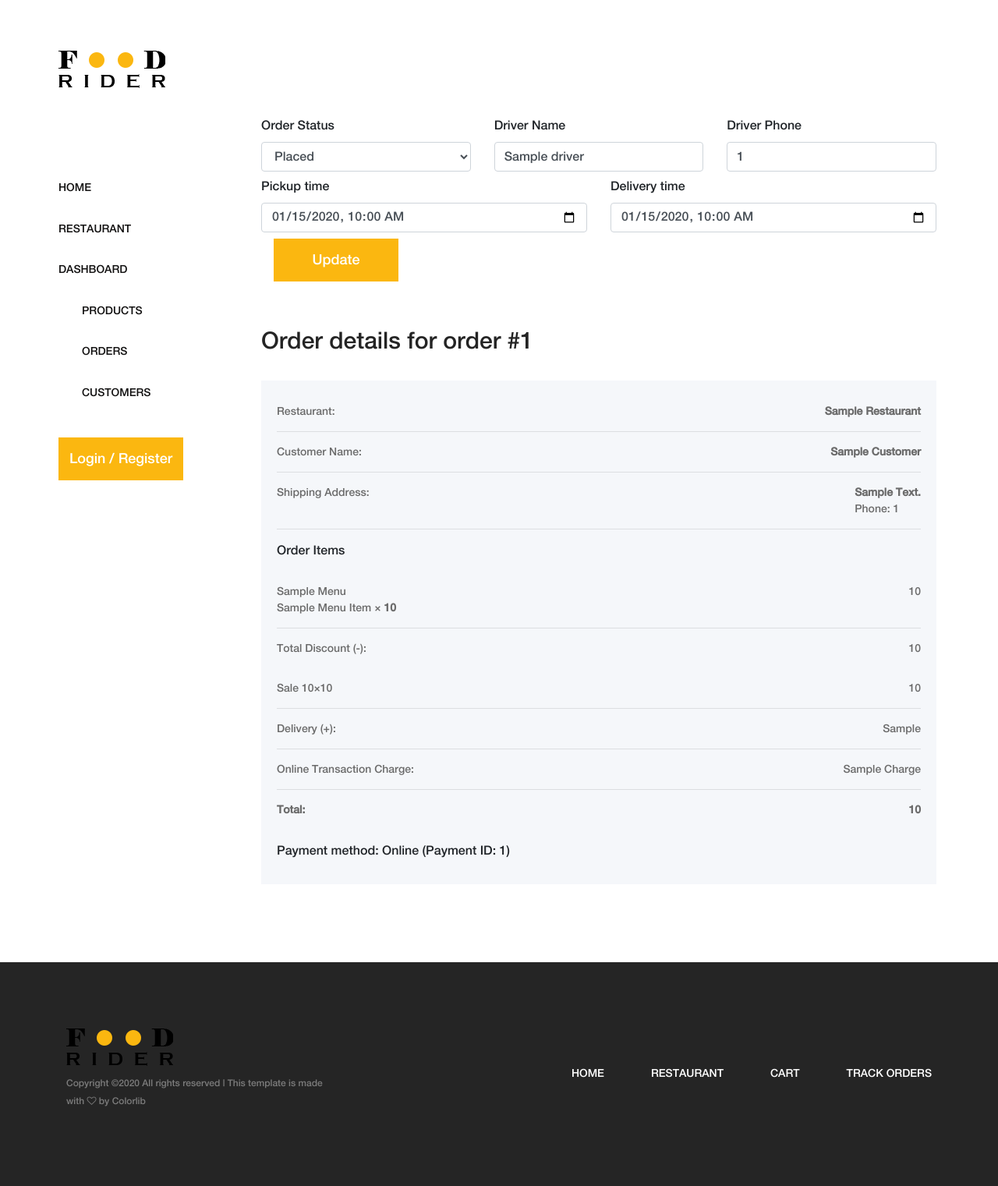
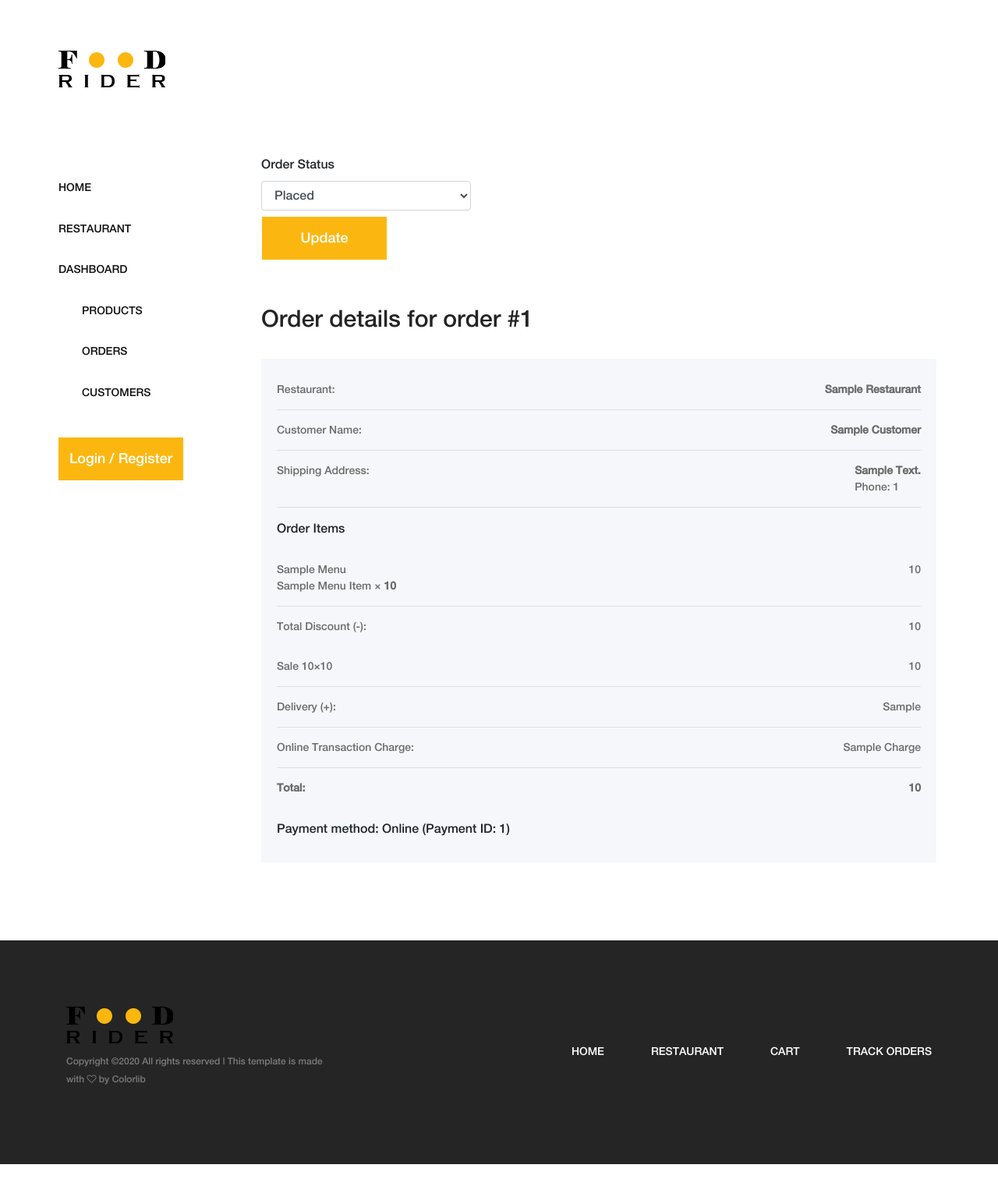
Before and after one commit to jabir15/foodrider, a Django app: template users/templates/users/order-details.html in a window 1280 px wide. Shown: the whole page at 78% size. After the commit the page ends 1493 px from the top, so only its background shows below. Run offline with Django 3.2, Linux system fonts and the light colour scheme; the template is opened without the code that fills it: most values are stand-ins (such as "Sample title", 1, 10 or a date in 2020); some libraries are stand-ins or nearby versions.

Commit message:
admin order details basic validation

```diff
--- a/users/templates/users/order-details.html
+++ b/users/templates/users/order-details.html
@@ -6,7 +6,7 @@
 {% block content %}
 <div class="cart-table-area section-padding-100">
     <div class="container-fluid">
-        <div class="row mt-50">
+        <div class="row mt-100">
             <div class='col-12'>
                 <form id="add_new" action="{% url 'admin-order-details' transactionid=order.transaction_id %}" method="POST">
                     {% csrf_token %}
@@ -14,19 +14,21 @@
                         <div class="col-12 col-lg-4">
                             <label for="order_status">Order Status</label>
                             <select class="form-control mb-2 mr-sm-2" id="order_status" name="order_status">
-                                <option value=1 {% if order.status == 1 %}selected="selected" {% endif %}>Placed
+                                <option value="1" {% if order.status == 1 %}selected="selected" {% endif %}>Placed
                                 </option>
-                                <option value=2 {% if order.status == 2 %}selected="selected" {% endif %}>Confirmed
+                                <option value="2" {% if order.status == 2 %}selected="selected" {% endif %}>Confirmed
                                 </option>
-                                <option value=3 {% if order.status == 3 %}selected="selected" {% endif %}>Ready
+                                <option value="3" {% if order.status == 3 %}selected="selected" {% endif %}>Ready
                                 </option>
-                                <option value=4 {% if order.status == 4 %}selected="selected" {% endif %}>Picked Up
+                                <option value="4" {% if order.status == 4 %}selected="selected" {% endif %}>Picked Up
                                 </option>
-                                <option value=5 {% if order.status == 5 %}selected="selected" {% endif %}>Delivered
+                                <option value="5" {% if order.status == 5 %}selected="selected" {% endif %}>Delivered
                                 </option>
                             </select>
                         </div>
-                        <div class="col-12 col-lg-4">
+                    </div>
+                    <div class="row">
+                        <div class="d-none col-12 col-lg-4" id="driver_namefield">
                             <label for="driver_name">Driver Name</label>
                             <input type="text" list="driver_names" class="form-control mb-2 mr-sm-2" id="driver_name" name="driver_name"
                                 {% if order.driver %}value="{{order.driver.name}}"{% endif %} placeholder="Name">
@@ -36,28 +38,29 @@
                                 {% endfor %}
                                 </datalist>
                         </div>
-                        <div class="col-12 col-lg-4">
+                        <div class="d-none col-12 col-lg-4" id="driver_phonefield">
                             <label for="driver_phone_number">Driver Phone</label>
-                            <input type="text" list="driver_phone" class="form-control mb-2 mr-sm-2" id="driver_phone_number" name="driver_phone_number"
+                            <input type="tel" list="driver_phones" class="form-control mb-2 mr-sm-2" id="driver_phone" name="driver_phone_number"
+                                maxlength="10", minlength="10" pattern="[6-9]{1}[0-9]{9}" title="10 digit phone number without any country codes"
                                 {% if order.driver %}value="{{order.driver.phone_number}}"{% endif %} placeholder="Phone">
-                                <datalist id="driver_phone">
+                                <datalist id="driver_phones">
                                 {% for driver in drivers %}
                                 <option value="{{driver.phone_number}}">
                                 {% endfor %}
                                 </datalist>
                         </div>
-                        <div class="col-12 col-lg-6" id="pickup_time">
-                            <label for="pickup-time">Pickup time</label>
-                            <input type="datetime-local" class="form-control mb-2 mr-sm-2" id="pickup-time" name="pickup-time"
+                        <div class="d-none col-12 col-lg-4" id="pickup_time">
+                            <label for="pickup-times">Pickup time</label>
+                            <input type="datetime-local" class="form-control mb-2 mr-sm-2" id="pickup-times" name="pickup-time"
                             value="{% if order.date_picked %}{{order.date_picked|date:'Y-m-d'}}T{{order.date_picked|time:'H:i'}}{% endif %}">
                         </div>
-                        <div class="col-12 col-lg-6" id="delivery_time">
-                            <label for="pickup-time">Delivery time</label>
-                            <input type="datetime-local" class="form-control mb-2 mr-sm-2" id="delivery-time" name="delivery-time"
+                        <div class="d-none col-12 col-lg-4" id="delivery_time">
+                            <label for="delivery-times">Delivery time</label>
+                            <input type="datetime-local" class="form-control mb-2 mr-sm-2" id="delivery-times" name="delivery-time"
                             value="{% if order.date_delivered %}{{order.date_delivered|date:'Y-m-d'}}T{{order.date_delivered|time:'H:i'}}{% endif %}">
                         </div>
                     </div>
-                    <div>
+                    <div class="row">
                         <button type="submit" form="add_new" data-action="update" class="btn amado-btn mb-2 ml-3">
                                 Update
                         </button>
@@ -74,6 +77,32 @@
 {% endblock content %}
 {% block scripts %}
 <script>
+    var selval = parseInt($('#order_status').val(),10)
+    if (selval == 4  ) {
+        $("#driver_namefield,#driver_phonefield,#pickup_time").removeClass('d-none');
+    }
+    if (selval == 5  ) {
+        $("#driver_namefield,#driver_phonefield,#pickup_time").removeClass('d-none');
+        $("#delivery_time").removeClass('d-none');
+    }
+    $('body').on('change', '#order_status', function(e){
+        var selval = parseInt($(this).val(),10);
+        if (selval < 4) {
+            $("#driver_namefield,#driver_phonefield,#pickup_time").addClass('d-none');
+            $("#delivery_time").addClass('d-none');
+        }
+        if (selval == 4) {
+            $("#driver_namefield,#driver_phonefield,#pickup_time").removeClass('d-none');
+            $("#driver_name,#driver_phone,#pickup-times").prop('required',true);
+            $("#delivery_time").addClass('d-none');
+        }
+        if (selval == 5) {
+            $("#driver_namefield,#driver_phonefield,#pickup_time").removeClass('d-none');
+            $("#delivery-times").prop('required',true);
+            $("#delivery_time").removeClass('d-none');
+        }
 
+
+    })
 </script>
 {% endblock scripts %}
```
